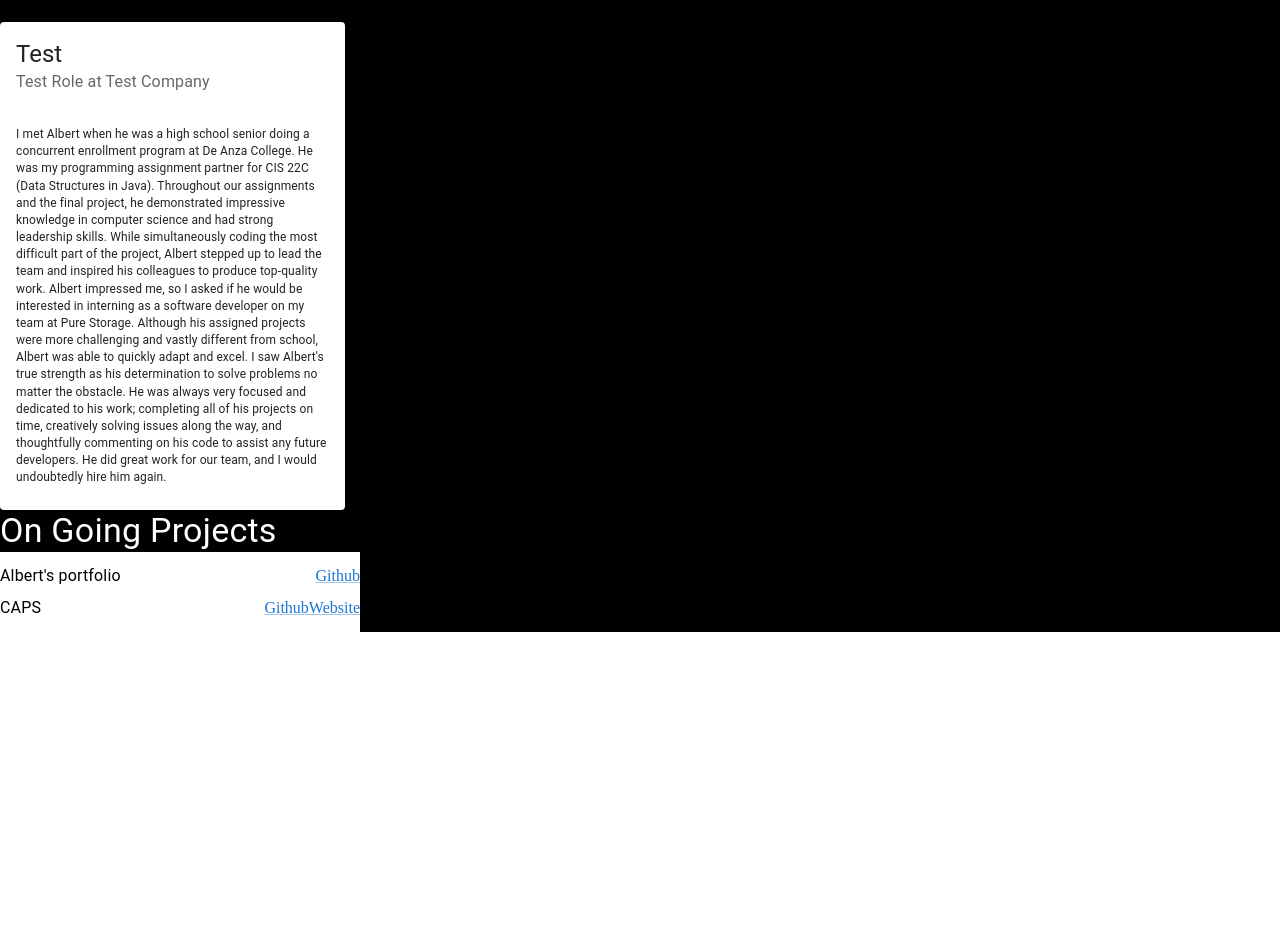
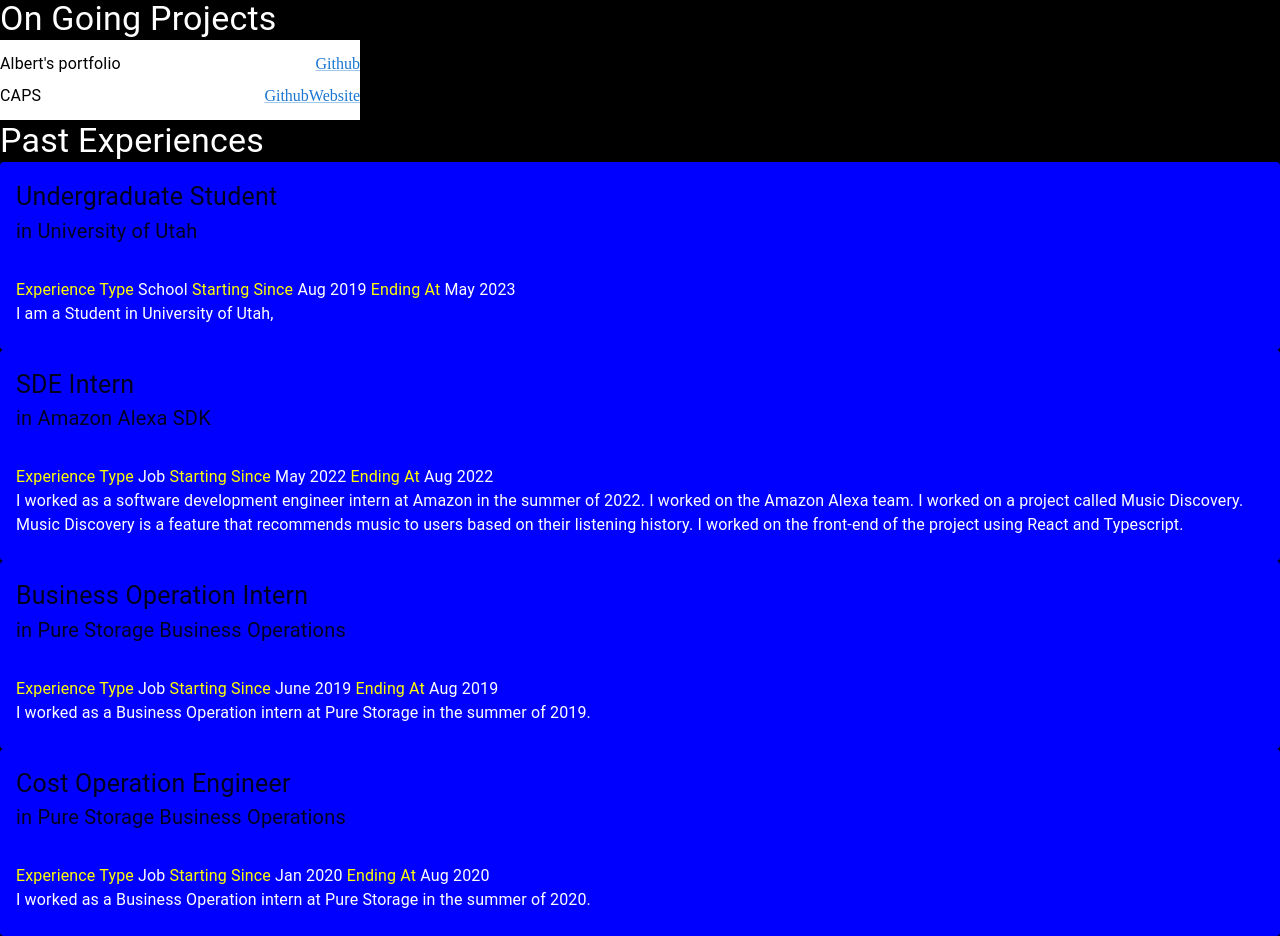
Before and after one commit to albertNightingale/myweb, a React (Create React App) app: page /about in a window 1280 px wide. Shown: the part 1213-2149 px from the top of the page. Before the commit the page ends 1845 px from the top, so only its background shows below. Built offline with nearby package versions, Linux system fonts and the light colour scheme.

Commit message:
complete past experience content and make them functional component

```diff
--- /dev/null
+++ b/src/components/KeyValueContent.tsx
@@ -0,0 +1,29 @@
+import React from "react";
+import { Box, Grid, Typography } from "@mui/material";
+
+type propType = {
+  inline: boolean;
+  fieldName: string;
+  fieldValue: string;
+};
+
+const fieldNameStyle = { color: "yellow", display: "inline" };
+const fieldValueStyle = { color: "white", display: "inline" };
+
+export default function KeyValueContent({
+  inline,
+  fieldName,
+  fieldValue,
+}: propType) {
+  const boxStyle = inline ? "inline" : "block";
+  return (
+    <Box sx={{ display: boxStyle }}>
+      <Typography variant="body1" sx={fieldNameStyle}>
+        {fieldName + "  "}
+      </Typography>
+      <Typography variant="body1" sx={fieldValueStyle}>
+        {fieldValue + "  "}
+      </Typography>
+    </Box>
+  );
+}
--- /dev/null
+++ b/src/components/SectionTitle.tsx
@@ -0,0 +1,19 @@
+import React from "react";
+import { Box, Grid, Typography } from "@mui/material";
+
+type sectionTitleProp = { sectionName: string };
+export default function SectionTitle({ sectionName }: sectionTitleProp) {
+  return (
+    <Grid
+      container
+      spacing={{ xs: 3, sm: 3, md: 3 }}
+      columns={{ xs: 12, sm: 12, md: 12 }}
+    >
+      <Grid item xs={12} sm={12} md={12}>
+        <Typography variant="h4" sx={{ color: "white" }}>
+          {sectionName}
+        </Typography>
+      </Grid>
+    </Grid>
+  );
+}
--- a/src/data/experiences.ts
+++ b/src/data/experiences.ts
@@ -4,7 +4,10 @@ export interface Experience {
     onGoing: boolean;
     type: "Job" | "Research" | "School" | "Volunteer";
     orgName: string;
-    description?: string;
+    description: string;
+    startDate: string;
+    title: string;
+    endDate?: string;
 }
 
 
@@ -13,18 +16,36 @@ const experiences: Experience[] = [
         onGoing: true,
         type: "School",
         orgName: "University of Utah",
-        description: "I am a research assistant in the Computer Science department at the University of Utah. I am working on a project called CAPS (Computer Aided Personalized Surgery) with Dr. David Kaeli. CAPS is a surgical planning tool that uses machine learning to predict the outcome of a surgery. I am working on the front-end of the project using React and Typescript."
+        startDate: "Aug 2019",
+        endDate: "May 2023",
+        title: "Undergraduate Student",
+        description: "I am a Student in University of Utah, "
     },
     {
         onGoing: false,
         type: "Job",
         orgName: "Amazon Alexa SDK",
+        startDate: "May 2022",
+        endDate: "Aug 2022",
+        title: "SDE Intern",
         description: "I worked as a software development engineer intern at Amazon in the summer of 2022. I worked on the Amazon Alexa team. I worked on a project called Music Discovery. Music Discovery is a feature that recommends music to users based on their listening history. I worked on the front-end of the project using React and Typescript.",
     },
     {
         onGoing: false,
         type: "Job",
         orgName: "Pure Storage Business Operations",
+        startDate: "June 2019",
+        endDate: "Aug 2019",
+        title: "Business Operation Intern",
+        description: "I worked as a Business Operation intern at Pure Storage in the summer of 2019. ",
+    },
+    {
+        onGoing: false,
+        type: "Job",
+        orgName: "Pure Storage Business Operations",
+        startDate: "Jan 2020",
+        endDate: "Aug 2020",
+        title: "Cost Operation Engineer",
         description: "I worked as a Business Operation intern at Pure Storage in the summer of 2020. ",
     },
 ]
--- a/src/data/projects.ts
+++ b/src/data/projects.ts
@@ -7,7 +7,7 @@ export interface Project {
 }
 
 
-const recommendationList: Project[] = [
+const projectList: Project[] = [
     {
         onGoing: true,
         projectName: "Albert's portfolio",
@@ -21,4 +21,4 @@ const recommendationList: Project[] = [
     }
 ]
 
-export default recommendationList;
+export default projectList;
--- a/src/data/recommendations.ts
+++ b/src/data/recommendations.ts
@@ -27,13 +27,6 @@ const recommendationList: Recommendation[] = [
         Albert impressed me, so I asked if he would be interested in interning as a software developer on my team at Pure Storage. Although his assigned projects were more challenging and vastly different from school, Albert was able to quickly adapt and excel. I saw Albert's true strength as his determination to solve problems no matter the obstacle. He was always very focused and dedicated to his work; completing all of his projects on time, creatively solving issues along the way, and thoughtfully commenting on his code to assist any future developers. He did great work for our team, and I would undoubtedly hire him again.`,
         company: "Pure Storage Operation",
         role: "Cost Operations Manager",
-    },
-    {
-        recommender: "Test",
-        recommendation: `I met Albert when he was a high school senior doing a concurrent enrollment program at De Anza College. He was my programming assignment partner for CIS 22C (Data Structures in Java). Throughout our assignments and the final project, he demonstrated impressive knowledge in computer science and had strong leadership skills. While simultaneously coding the most difficult part of the project, Albert stepped up to lead the team and inspired his colleagues to produce top-quality work.
-        Albert impressed me, so I asked if he would be interested in interning as a software developer on my team at Pure Storage. Although his assigned projects were more challenging and vastly different from school, Albert was able to quickly adapt and excel. I saw Albert's true strength as his determination to solve problems no matter the obstacle. He was always very focused and dedicated to his work; completing all of his projects on time, creatively solving issues along the way, and thoughtfully commenting on his code to assist any future developers. He did great work for our team, and I would undoubtedly hire him again.`,
-        company: "Test Company",
-        role: "Test Role",
     }
 ]
 
--- a/src/pages/About.tsx
+++ b/src/pages/About.tsx
@@ -3,23 +3,23 @@ import {
   Card,
   CardContent,
   CardHeader,
-  Container,
   Grid,
   Link,
   List,
   ListItem,
-  ListItemButton,
   ListItemText,
   Stack,
   Typography,
 } from "@mui/material";
 import React from "react";
 
-import RecommendationCard from "../components/Recommendation";
+import RecommendationCard from "./About/Recommendation";
 
 import recommendationList, { Recommendation } from "../data/recommendations";
 import projects, { Project } from "../data/projects";
 import experiences, { Experience } from "../data/experiences";
+import SectionTitle from "../components/SectionTitle";
+import PastExperience from "./About/PastExperience";
 
 class About extends React.Component {
   recommendationSection = () => {
@@ -111,8 +111,14 @@ class About extends React.Component {
 
   pastExperiencesSections = () => {
     const experienceComponents = experiences.map((experience: Experience) => {
-      return;
+      return <PastExperience experience={experience} />;
     });
+    return (
+      <Box>
+        <SectionTitle sectionName="Past Experiences" />
+        {experienceComponents}
+      </Box>
+    );
   };
 
   render() {
@@ -121,6 +127,7 @@ class About extends React.Component {
         {this.aboutMeSection()}
         {this.recommendationSection()}
         {this.onGoingProjectSections()}
+        {this.pastExperiencesSections()}
       </Stack>
     );
   }
--- /dev/null
+++ b/src/pages/About/PastExperience.tsx
@@ -0,0 +1,59 @@
+import React from "react";
+import { Card, CardHeader, CardContent, Typography } from "@mui/material";
+import { Experience } from "../../data/experiences";
+import KeyValueContent from "../../components/KeyValueContent";
+
+type ExperienceProp = {
+  experience: Experience;
+};
+
+function addKeyValueContents(experience: Experience) {
+  const contents = new Array<JSX.Element>();
+  contents.push(
+    <KeyValueContent
+      inline={true}
+      fieldName={"Experience Type"}
+      fieldValue={experience.type}
+    />
+  );
+  contents.push(
+    <KeyValueContent
+      inline={true}
+      fieldName={"Starting Since"}
+      fieldValue={experience.startDate}
+    />
+  );
+  if (experience.endDate) {
+    contents.push(
+      <KeyValueContent
+        inline={true}
+        fieldName={"Ending At"}
+        fieldValue={experience.endDate}
+      />
+    );
+  }
+  return contents;
+}
+
+export default function PastExperience({ experience }: ExperienceProp) {
+  return (
+    <Card sx={{ backgroundColor: "blue" }}>
+      <CardHeader
+        title={
+          <Typography sx={{ fontSize: "25px" }}>{experience.title}</Typography>
+        }
+        subheader={
+          <Typography sx={{ fontSize: "20px" }}>
+            in {experience.orgName}{" "}
+          </Typography>
+        }
+      />
+      <CardContent>
+        {addKeyValueContents(experience)}
+        <Typography variant="body1" sx={{ color: "white" }}>
+          {experience.description}
+        </Typography>
+      </CardContent>
+    </Card>
+  );
+}
--- a/src/components/Recommendation.tsx
+++ b/src/pages/About/Recommendation.tsx
@@ -1,5 +1,5 @@
 import { Grid, Card, CardHeader, CardContent, Typography } from "@mui/material";
-import { Recommendation } from "../data/recommendations";
+import { Recommendation } from "../../data/recommendations";
 
 type PropType = {
   recommendation: Recommendation;
```
